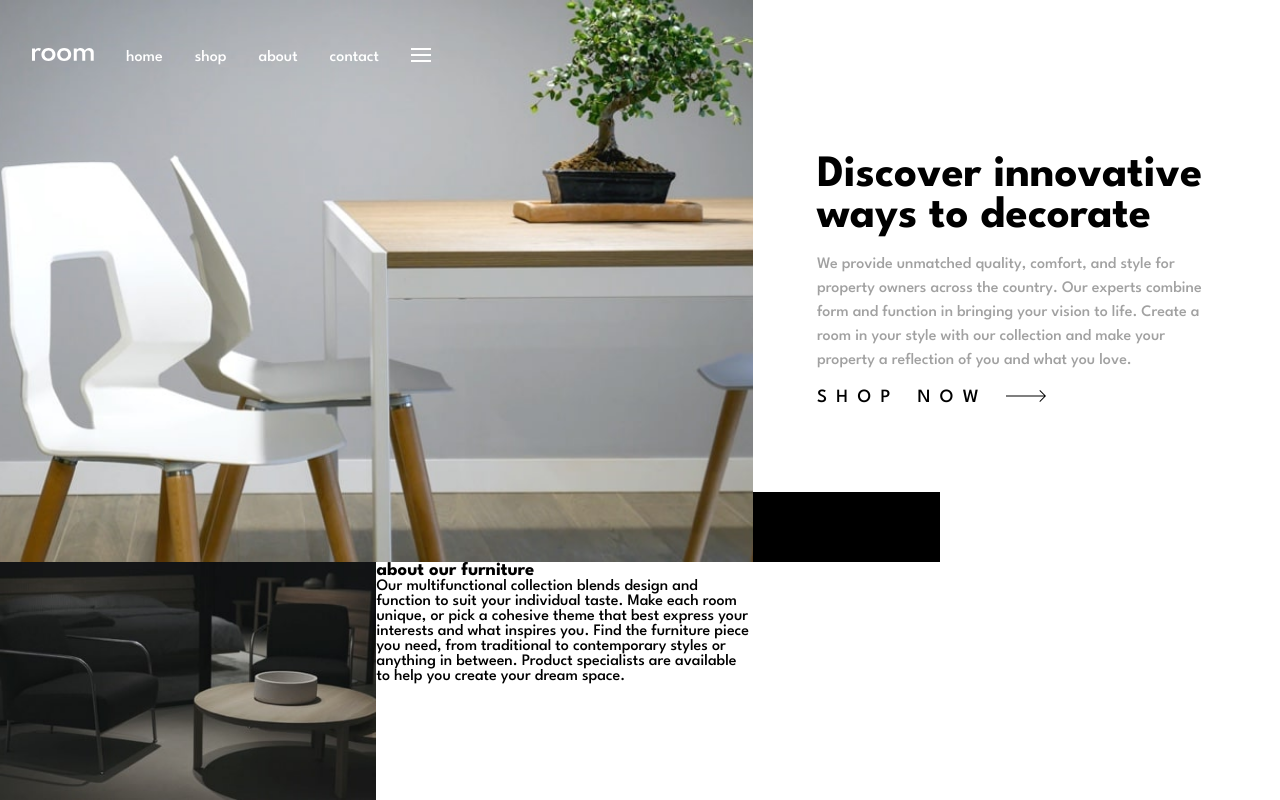
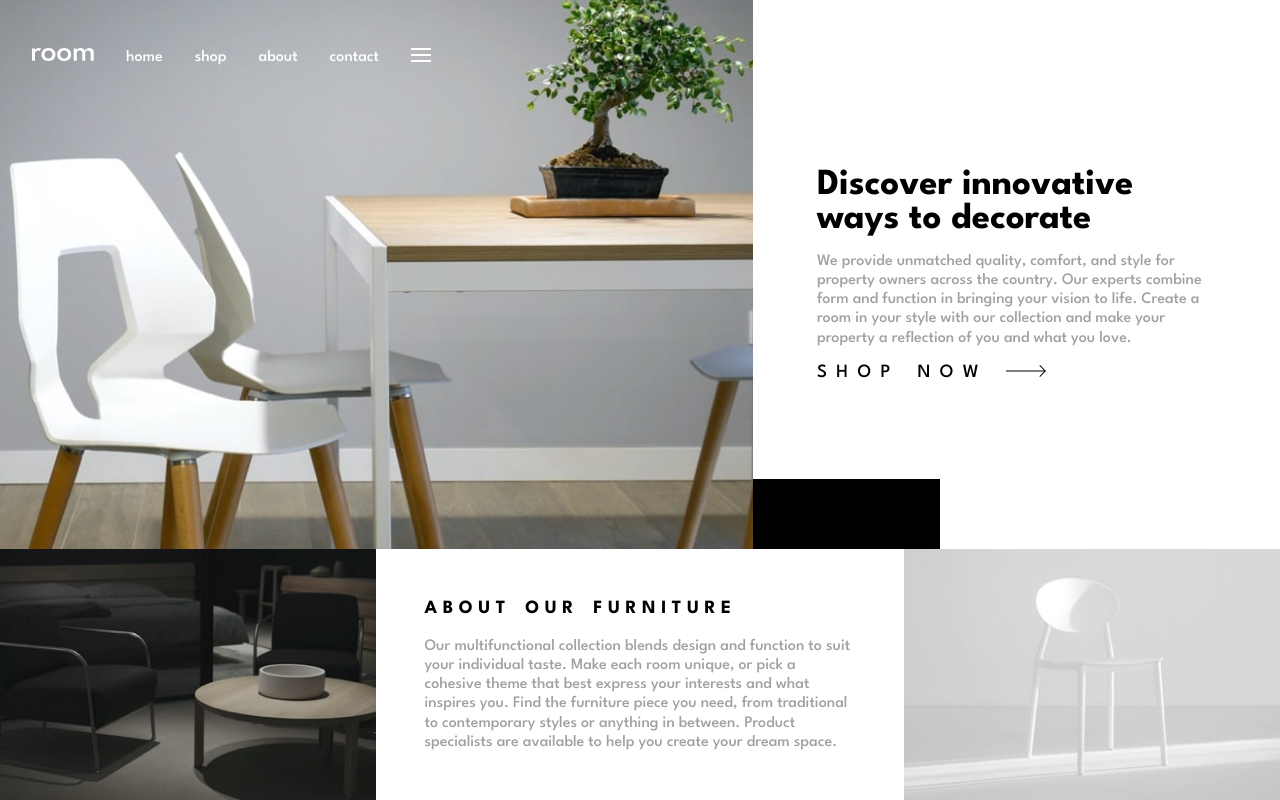
Before and after one commit to Islam-foda/room-homepage, a React (Vite) app: page / in a window 1280 px wide. Built offline with nearby package versions, Linux system fonts and the light colour scheme.

Commit message:
Finish the layout

```diff
--- a/src/App.css
+++ b/src/App.css
@@ -75,11 +75,11 @@ a:-webkit-any-link {
   gap: 1em;
 }
 .one .content h1 {
-  font-size: 2.8em;
+  font-size: 2.3em;
 }
-.one .content p {
+.one .content p,p{
   color: var(--color-Dark-Gray);
-  line-height: 1.5;
+  line-height: 1.2;
 }
 .one .content h3 {
   color: var(--color-Black);
@@ -103,16 +103,37 @@ a:-webkit-any-link {
   color: white;
 }
 
-.two{
+.two {
   grid-column: 1/2;
-  grid-row:3
+  grid-row: 3;
 }
-.two .image{
+section .image {
   overflow: hidden;
   display: flex;
   height: 100%;
 }
-.two .image img {
+section .image img {
   width: 100%;
   object-fit: cover;
 }
+
+.three {
+  grid-column: 2/4;
+  grid-row: 3;
+  padding: 3em;
+  line-height: 1.3;
+}
+.three .about {
+  display: flex;
+  flex-direction: column;
+  gap: 1em;
+}
+.three .about h3 {
+  text-transform: uppercase;
+  word-spacing: .2em;
+  letter-spacing: .3em;
+}
+.four{
+  grid-column: 4/5;
+  grid-row: 3;
+}
--- a/src/App.jsx
+++ b/src/App.jsx
@@ -1,6 +1,7 @@
 import "./App.css";
 import { data } from "./data";
 import Header from "./Header";
+import SectionFour from "./Section-four";
 import SectionOne from "./Section-one";
 import SectionThree from "./Section-Three";
 import SectionTwo from "./Section-two";
@@ -13,6 +14,7 @@ function App() {
         <SectionOne title={data[0].title} desc={data[0].desc} />
         <SectionTwo/>
         <SectionThree/>
+        <SectionFour/>
       </div>
     </>
   );
--- /dev/null
+++ b/src/Section-four.jsx
@@ -0,0 +1,9 @@
+export default function SectionFour() {
+  return (
+    <section className="four">
+      <div className="image">
+        <img src="/src/assets/image-about-light.jpg" alt="image-chair" />
+      </div>
+    </section>
+  );
+}
```
